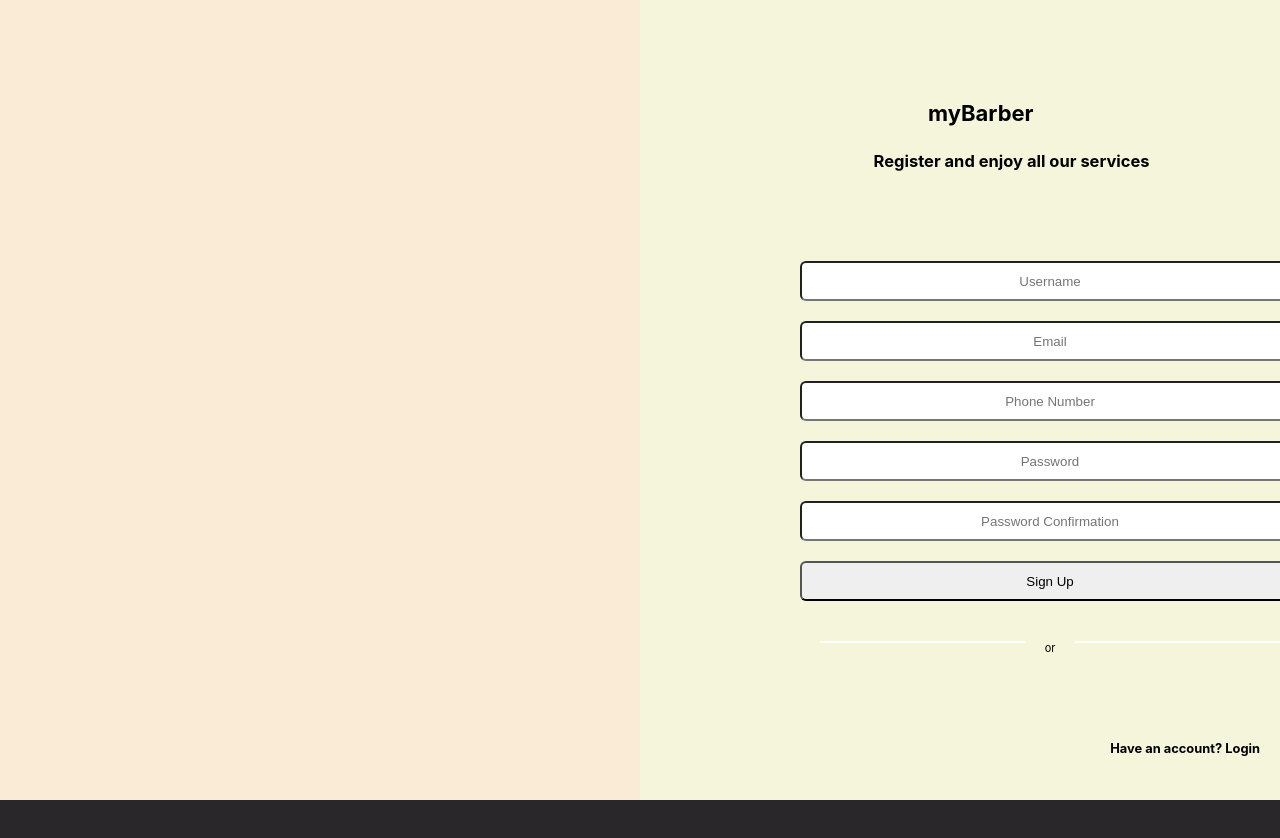
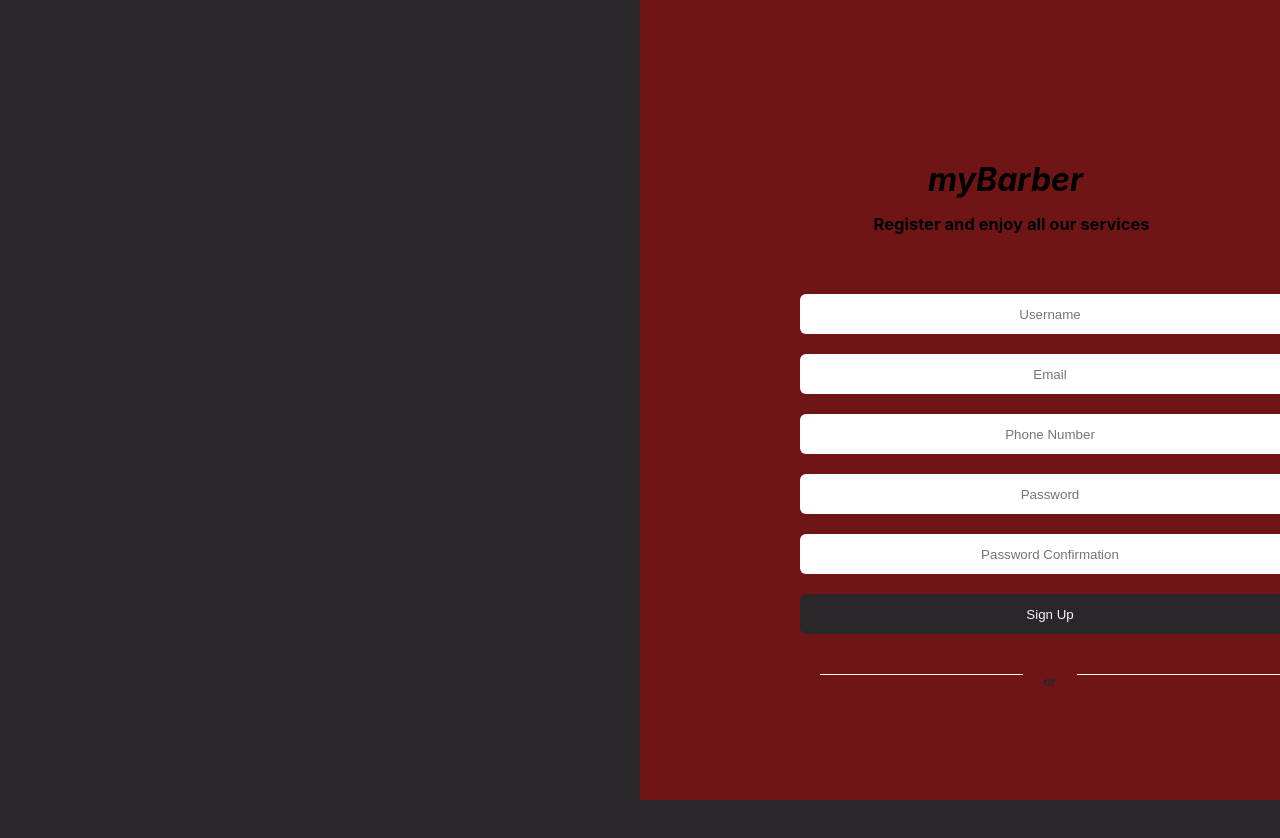
Before and after one commit to omaomach/myBarber-frontend, a React (Create React App) app: page /register in a window 1280 px wide. Shown: the top 838 px of the page. Before the commit the page ends 800 px from the top, so only its background shows below. Built offline with nearby package versions, Linux system fonts and the light colour scheme.

Commit message:
made some few changes

```diff
--- a/src/components/Register.js
+++ b/src/components/Register.js
@@ -22,9 +22,9 @@ function Register() {
 
         </div>
         <div className="straight-lines">
-            <div style={{ borderTop: "2px solid #fff ", marginLeft: 20, marginRight: 20, width: 210 }}></div>
-            <p id="straights-line-p">or</p>
-            <div style={{ borderTop: "2px solid #fff ", marginLeft: 20, marginRight: 20, width: 210 }}></div>
+            <div style={{ borderTop: "1px solid #fff ", marginLeft: 20, marginRight: 20, width: 210 }}></div>
+            <h3 id="straights-line-h3">or</h3>
+            <div style={{ borderTop: "1px solid #fff ", marginLeft: 20, marginRight: 20, width: 210 }}></div>
         </div>
         <h3 id="have-an-account">Have an account? Login</h3>
       </div>
--- a/src/styles/register.css
+++ b/src/styles/register.css
@@ -6,23 +6,29 @@
 #left-side {
     height: 100%;
     width: 50%;
-    background-color: antiquewhite;
+    /* background-color: antiquewhite; */
+    background-color: var(--mainColor);
 }
 #right-side {
     height: 100%;
     width: 50%;
-    background-color: beige;
+    /* background-color: beige; */
+    background-color: var(--secondaryColor);
 }
 #register-h1 {
-    margin-top: 100px;
+    margin-top: 160px;
     margin-left: 45%;
+    color: #000;
+    font-style: italic;
+    font-size: xx-large;
 }
 #create-your-account-now {
-    margin-top: 25px;
+    margin-top: 15px;
     margin-left: 36.5%;
+    color: #000;
 }
 .field-container {
-    margin-top: 70px;
+    margin-top: 40px;
     margin-left: 25%;
     display: flex;
     flex-direction: column;
@@ -35,6 +41,7 @@
     width: 500px;
     height: 40px;
     border-radius: 6px;
+    border: 0px;
 }
 /* form {
     display: flex;
@@ -46,6 +53,9 @@
     width: 500px;
     height: 40px;
     border-radius: 6px;
+    color: whitesmoke;
+    background-color: var(--mainColor);
+    border: 0px;
 }
 .straight-lines {
     width: 500px;
@@ -55,11 +65,13 @@
     margin-top: 40px;
     margin-left: 25%;
 }
-#straights-line-p {
+#straights-line-h3 {
     margin-bottom: 2px;
+    color: #2a272a;
 }
 #have-an-account {
-    margin-top: 50px;
+    margin-top: 200px;
     text-align: right;
     margin-right: 20px;
+    color: #2a272a;
 }
```
